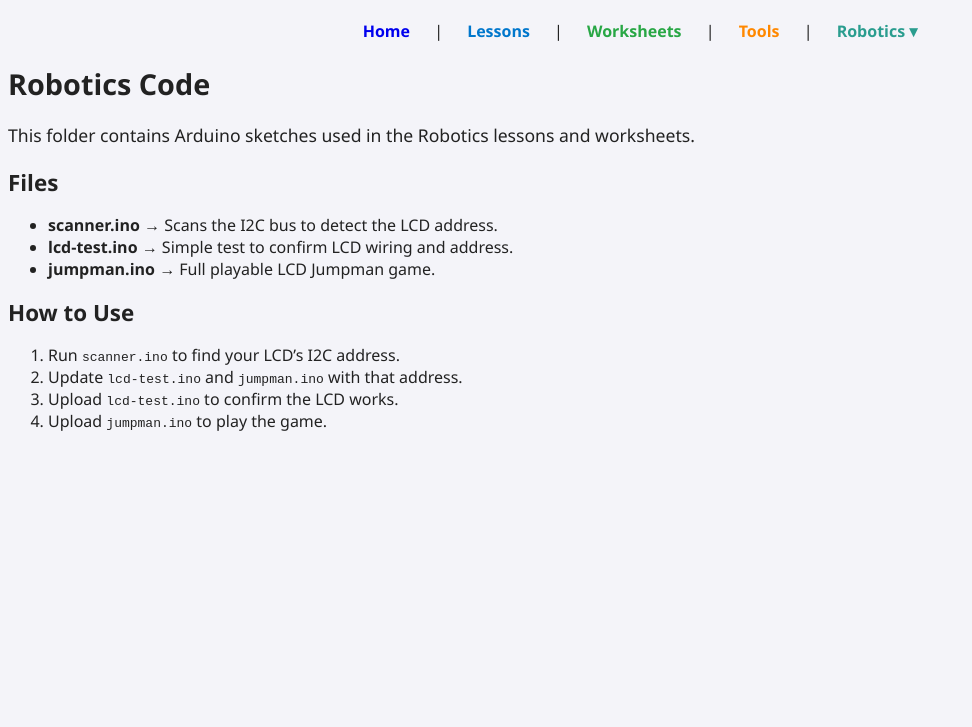
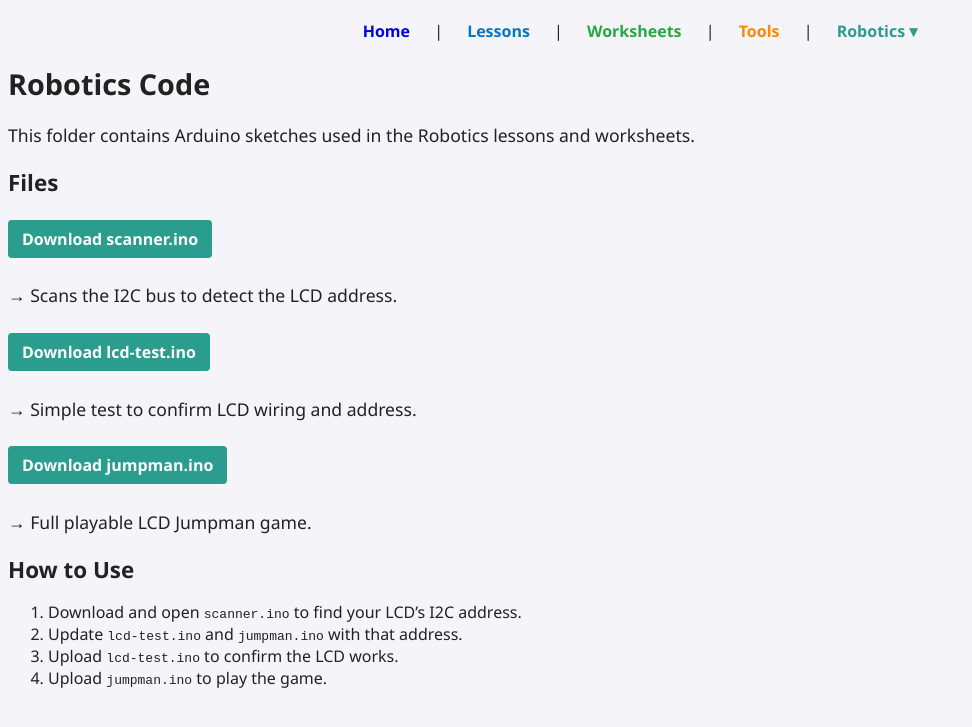
Before and after one commit to ImMrHh/arduino.journey, a Jekyll site: the page built from robotics/code/readme.md, in a window 1280 px wide. Shown: the top 727 px of the page, without its empty margins (0-972 px from the left). Built offline with Jekyll 4.4.1, drawn with Linux system fonts in a browser that asks for light colours; our own code applies the rules of GitHub Pages for plain Markdown files.

Commit message:
download buttons

```diff
--- a/assets/css/style.css
+++ b/assets/css/style.css
@@ -384,3 +384,23 @@ nav a[href*="robotics"] {
   margin-top: 0.5em;
   font-weight: bold;
 }
+
+.download-buttons {
+  margin: 1em 0;
+}
+
+.download-btn {
+  display: inline-block;
+  background-color: #2a9d8f; /* teal accent */
+  color: #fff;
+  padding: 8px 14px;
+  margin: 6px 0;
+  border-radius: 4px;
+  text-decoration: none;
+  font-weight: bold;
+  transition: background-color 0.2s ease;
+}
+
+.download-btn:hover {
+  background-color: #21867a;
+}
--- a/robotics/code/readme.md
+++ b/robotics/code/readme.md
@@ -3,12 +3,25 @@
 This folder contains Arduino sketches used in the Robotics lessons and worksheets.
 
 ## Files
-- **scanner.ino** → Scans the I2C bus to detect the LCD address.
-- **lcd-test.ino** → Simple test to confirm LCD wiring and address.
-- **jumpman.ino** → Full playable LCD Jumpman game.
+<div class="download-buttons">
+  <a href="{{ '/robotics/code/scanner.ino' | relative_url }}" download class="download-btn">
+    Download scanner.ino
+  </a>
+  <p>→ Scans the I2C bus to detect the LCD address.</p>
+
+  <a href="{{ '/robotics/code/lcd-test.ino' | relative_url }}" download class="download-btn">
+    Download lcd-test.ino
+  </a>
+  <p>→ Simple test to confirm LCD wiring and address.</p>
+
+  <a href="{{ '/robotics/code/jumpman.ino' | relative_url }}" download class="download-btn">
+    Download jumpman.ino
+  </a>
+  <p>→ Full playable LCD Jumpman game.</p>
+</div>
 
 ## How to Use
-1. Run `scanner.ino` to find your LCD’s I2C address.
+1. Download and open `scanner.ino` to find your LCD’s I2C address.
 2. Update `lcd-test.ino` and `jumpman.ino` with that address.
 3. Upload `lcd-test.ino` to confirm the LCD works.
 4. Upload `jumpman.ino` to play the game.
```
